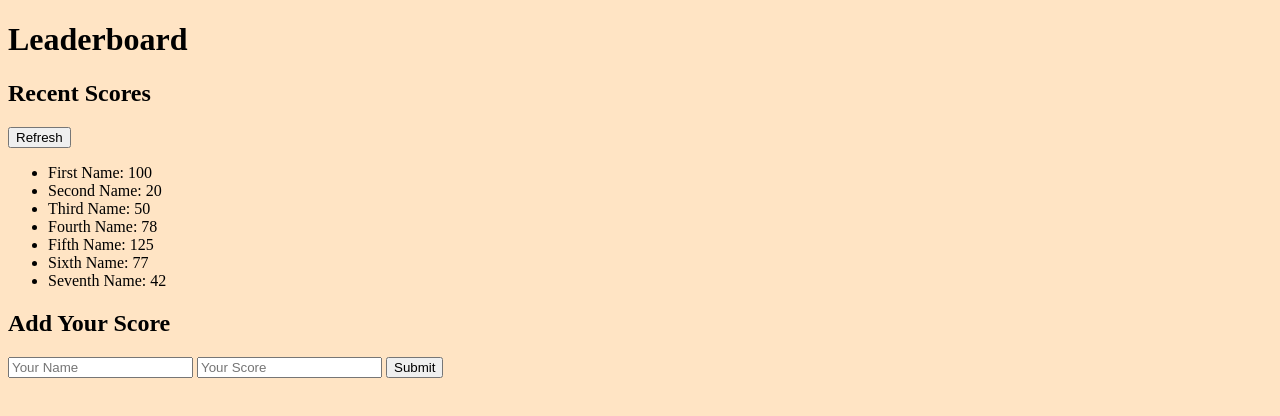
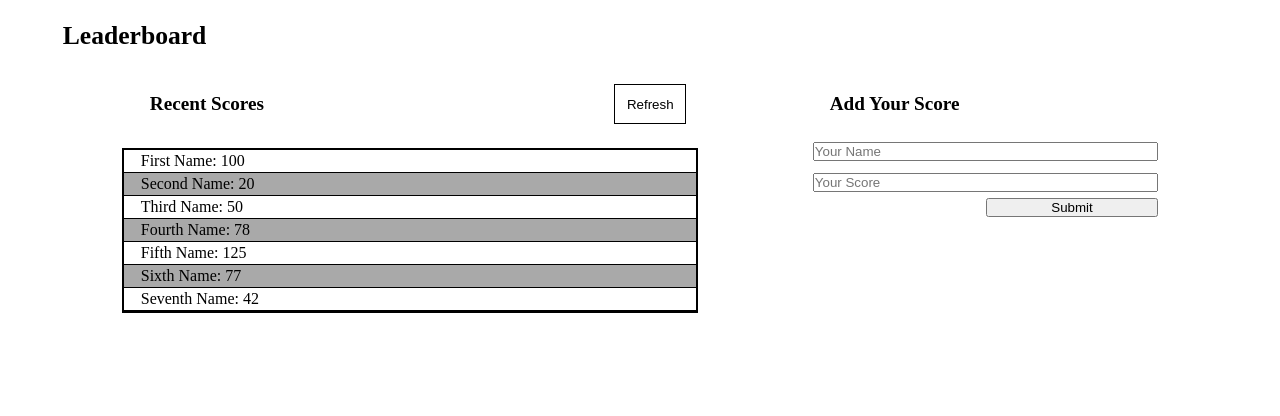
Before and after one commit to rmiyoyo/Leaderboard, a website built with webpack: page src/index.html in a window 1280 px wide. Built offline with nearby package versions, Linux system fonts and the light colour scheme.

Commit message:
Add basic css to the site and fix linter errors

```diff
--- a/src/style.css
+++ b/src/style.css
@@ -1,3 +1,85 @@
-body {
-    background-color: bisque;
+* {
+  box-sizing: border-box;
+  margin: 0;
+  padding: 0;
 }
+
+ul {
+  list-style: none;
+}
+
+.main-row {
+  display: flex;
+  flex-direction: row;
+}
+
+.main-column {
+  display: flex;
+  flex-direction: column;
+}
+
+.refresh {
+  border: 1px solid black;
+  margin: 2%;
+  padding: 2%;
+  outline: none;
+  background: none;
+  cursor: pointer;
+}
+
+@media only screen and (min-width: 375px) {
+  h1 {
+    font-size: 1.6rem;
+    padding: 21px 4.9%;
+  }
+
+  h2 {
+    font-size: 1.2rem;
+    padding: 21px 4.9%;
+  }
+
+  .main-div {
+    width: 90%;
+    margin: 0 5%;
+    justify-content: space-around;
+  }
+
+  .latest-score {
+    width: 50%;
+  }
+
+  .latest-score-title {
+    justify-content: space-between;
+  }
+
+  .latest-score-title h2 {
+    margin-right: 10px;
+  }
+
+  .competition {
+    border: 2px solid #000;
+    margin-top: 12px;
+  }
+
+  .competition li {
+    padding: 2px 3%;
+    border-bottom: 1px solid #000;
+  }
+
+  .competition li:nth-child(even) {
+    background-color: #a9a9a9;
+  }
+
+  .add-scores {
+    width: 30%;
+  }
+
+  .scores-form {
+    gap: 6px;
+  }
+
+  .scores-form button {
+    width: 50%;
+    margin-left: 50%;
+  }
+}
```
